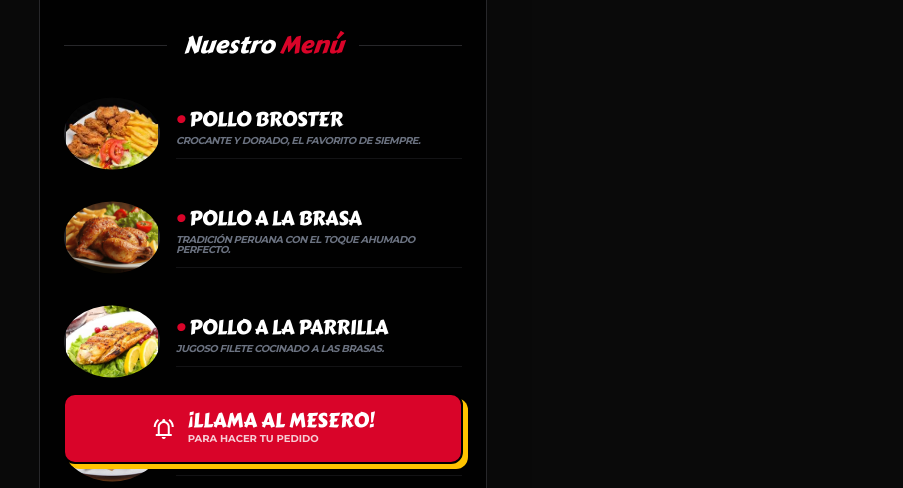
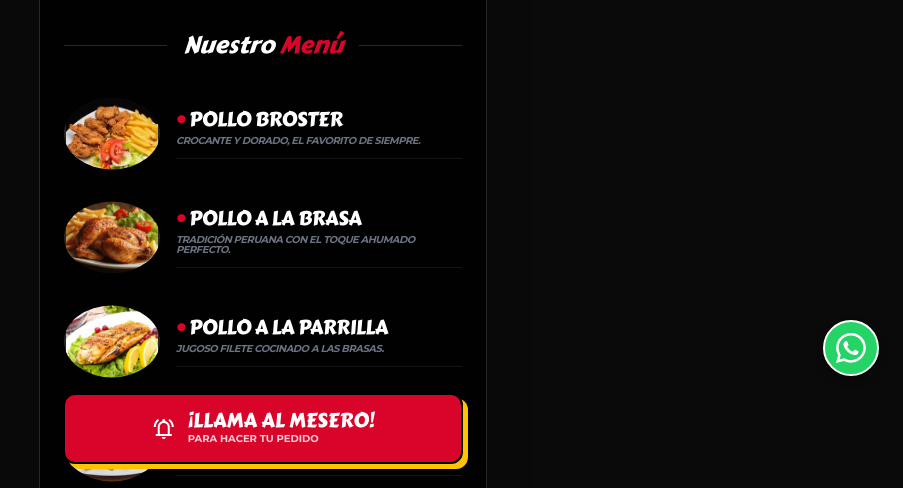
Before and after one commit to angelopohl/el-gordito-menu, a plain HTML site: page index.html in a window 1280 px wide. Shown: the part 312-800 px from the top of the page, without its empty margins (377-1280 px from the left). Drawn offline with nearby package versions, Linux system fonts and the light colour scheme; a web font is replaced by a local one.

Commit message:
Se añadió la opcion de whatsapp

```diff
--- a/index.html
+++ b/index.html
@@ -159,6 +159,24 @@
           </div>
         </button>
       </nav>
+
+      <a
+        href="https://wa.me/51939781755?text=Hola!%20Quisiera%20hacer%20un%20pedido."
+        target="_blank"
+        class="fixed bottom-28 right-6 z-50 bg-[#25D366] text-white w-14 h-14 rounded-full shadow-[0px_4px_10px_rgba(0,0,0,0.3)] flex items-center justify-center transition-transform active:scale-90 border-2 border-white"
+      >
+        <svg
+          xmlns="http://www.w3.org/2000/svg"
+          width="30"
+          height="30"
+          fill="currentColor"
+          viewBox="0 0 16 16"
+        >
+          <path
+            d="M13.601 2.326A7.854 7.854 0 0 0 7.994 0C3.627 0 .068 3.558.064 7.926c0 1.399.366 2.76 1.057 3.965L0 16l4.204-1.102a7.933 7.933 0 0 0 3.79.965h.004c4.368 0 7.926-3.558 7.93-7.93A7.898 7.898 0 0 0 13.6 2.326zM7.994 14.521a6.573 6.573 0 0 1-3.356-.92l-.24-.144-2.494.654.666-2.433-.156-.251a6.56 6.56 0 0 1-1.007-3.505c0-3.626 2.957-6.584 6.591-6.584a6.56 6.56 0 0 1 4.66 1.931 6.557 6.557 0 0 1 1.928 4.66c-.004 3.639-2.961 6.592-6.592 6.592zm3.615-4.934c-.197-.099-1.17-.578-1.353-.646-.182-.065-.315-.099-.445.099-.133.197-.513.646-.627.775-.114.133-.232.148-.43.05-.197-.1-.836-.308-1.592-.985-.59-.525-.985-1.175-1.103-1.372-.114-.198-.011-.304.088-.403.087-.088.197-.232.296-.346.1-.114.133-.198.198-.33.065-.134.034-.248-.015-.347-.05-.099-.445-1.076-.612-1.47-.16-.389-.323-.335-.445-.34-.114-.007-.247-.007-.38-.007a.729.729 0 0 0-.529.247c-.182.198-.691.677-.691 1.654 0 .977.71 1.916.81 2.049.098.133 1.394 2.132 3.383 2.992.47.205.84.326 1.129.418.475.152.904.129 1.246.08.38-.058 1.171-.48 1.338-.943.164-.464.164-.86.114-.943-.049-.084-.182-.133-.38-.232z"
+          />
+        </svg>
+      </a>
     </main>
 
     <script type="module" src="js/main.js"></script>
```
